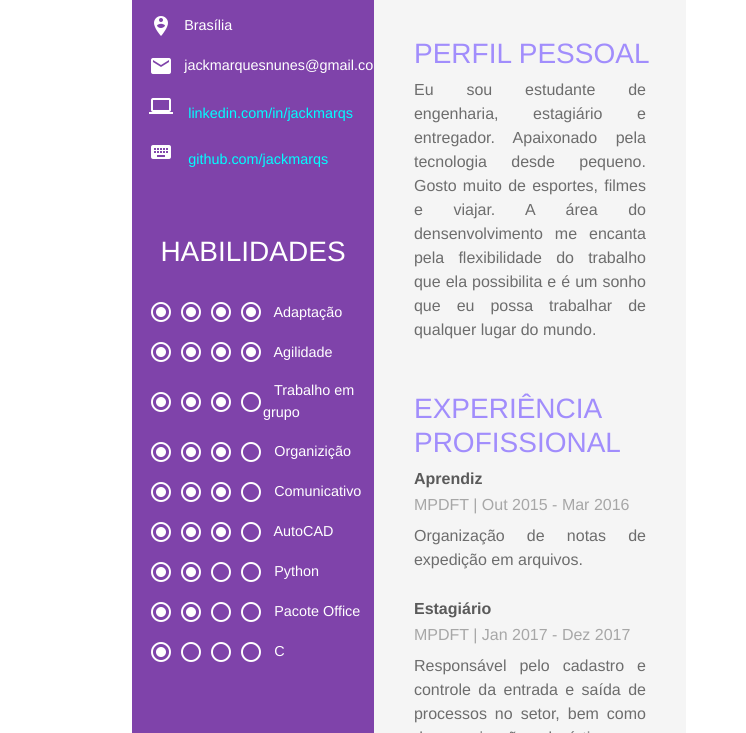
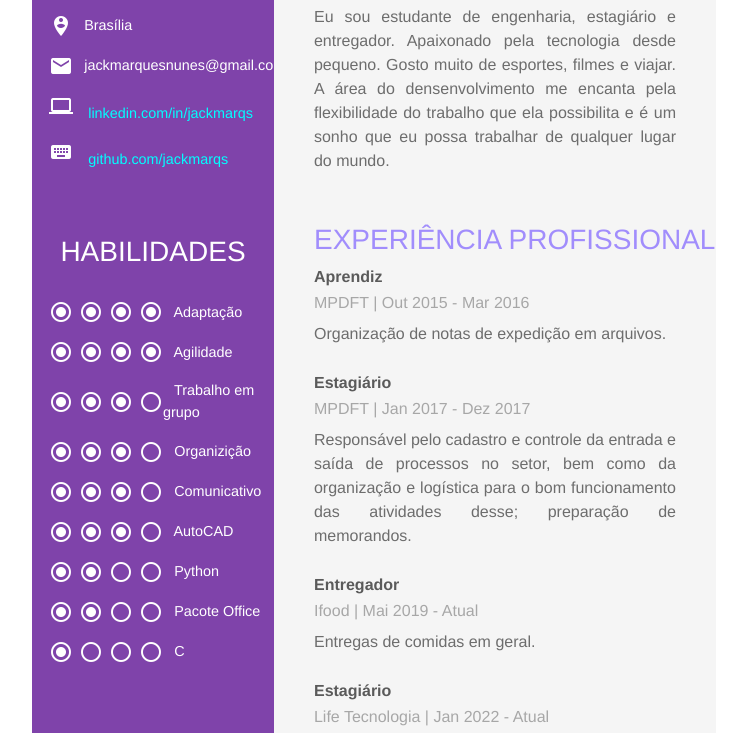
Before and after one commit to jackmarqs/jackmarqs.github.io, a plain HTML site: page index.html in a window 1280 px wide. Shown: the part 352-1085 px from the top of the page, without its empty margins (268-1014 px from the left). Drawn offline with nearby package versions, Linux system fonts and the light colour scheme.

Commit message:
Corrigindo borda

```diff
--- a/style.css
+++ b/style.css
@@ -8,7 +8,7 @@ h3{
 
 .principal{
     background-color: floralwhite;
-    margin: 0 400px 0 400px;
+    margin: 0 300px 0 300px;
     height: auto;
     display: grid;
     grid-template-columns: 1fr 65%;
```
